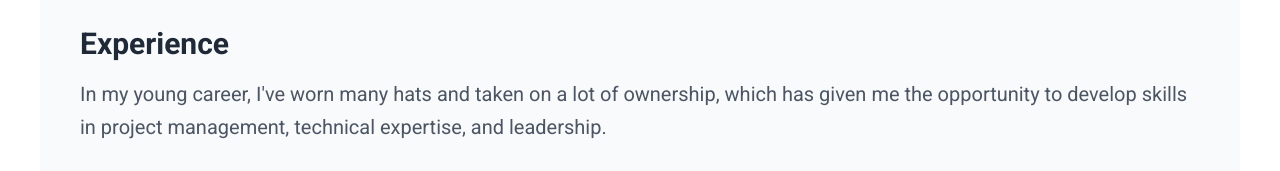
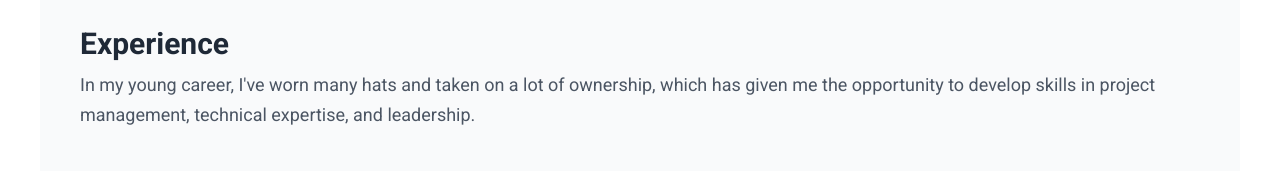
Before and after one commit to alecabdul/personal-website, a Next.js app: page / in a window 1280 px wide. Shown: the part 573-744 px from the top of the page. Built offline with nearby package versions, Linux system fonts and the light colour scheme; a web font is replaced by a local one.

Commit message:
Update page.tsx

```diff
--- a/app/page.tsx
+++ b/app/page.tsx
@@ -87,7 +87,7 @@ export default function Page() {
         {/* New Experience Section */}
         <section id="Experience" className="mt-10 bg-gray-50 p-10 rounded-xl">
           <h2 className="text-2xl font-bold text-gray-800 md:text-3xl">Experience</h2>
-          <p className="mt-4 text-xl leading-relaxed">
+          <p className="mt-2 text-lg leading-relaxed">
           In my young career, I've worn many hats and taken on a lot of ownership, which has given me the opportunity to develop skills in project management, technical expertise, and leadership.</p>
 
           {/* RL Desc. */}
```
